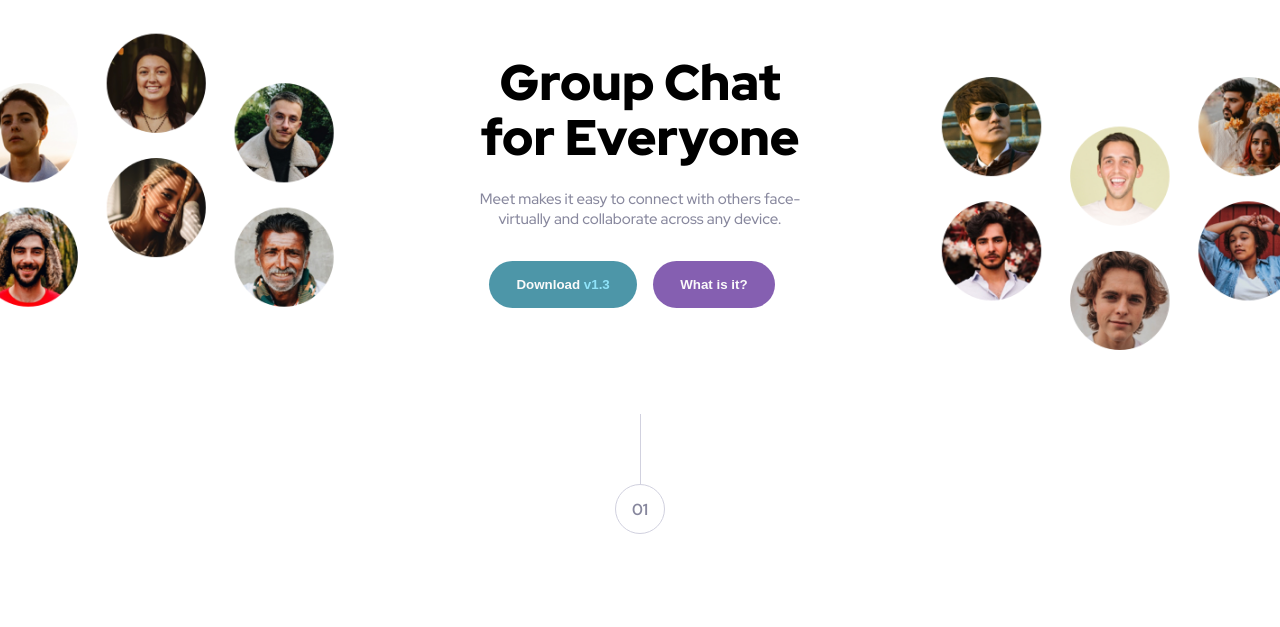
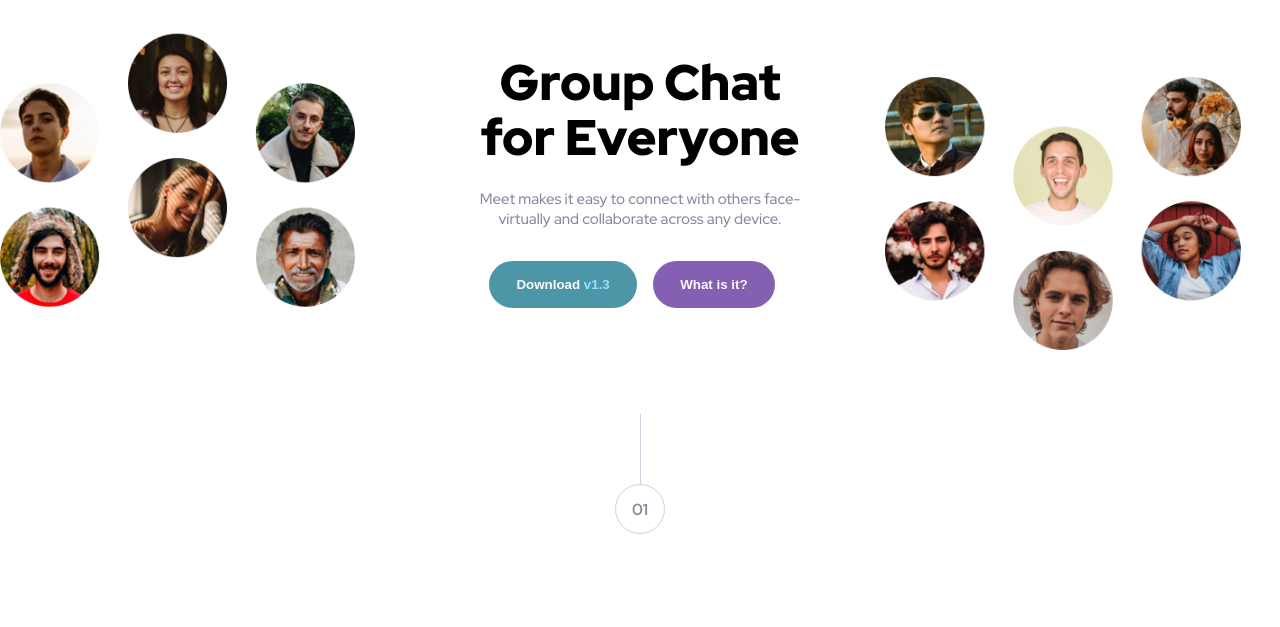
Before and after one commit to khalidanejjar/meet-landing-page, a plain HTML site: page index.html in a window 1280 px wide. Shown: the part 95-722 px from the top of the page. Drawn offline with Linux system fonts and the light colour scheme.

Commit message:
Update style.css
fixing header images

```diff
--- a/style.css
+++ b/style.css
@@ -71,12 +71,9 @@ body{
 .img_1 {
     transform: translateY(-10%);
 }
-.img_1 img{
-    transform: translateX(-6%);
-}
+
 .img_2 img{
     margin-top: 2rem;
-    transform: translateX(16%);
 }
 .img_tablet{
     display: none;
```
